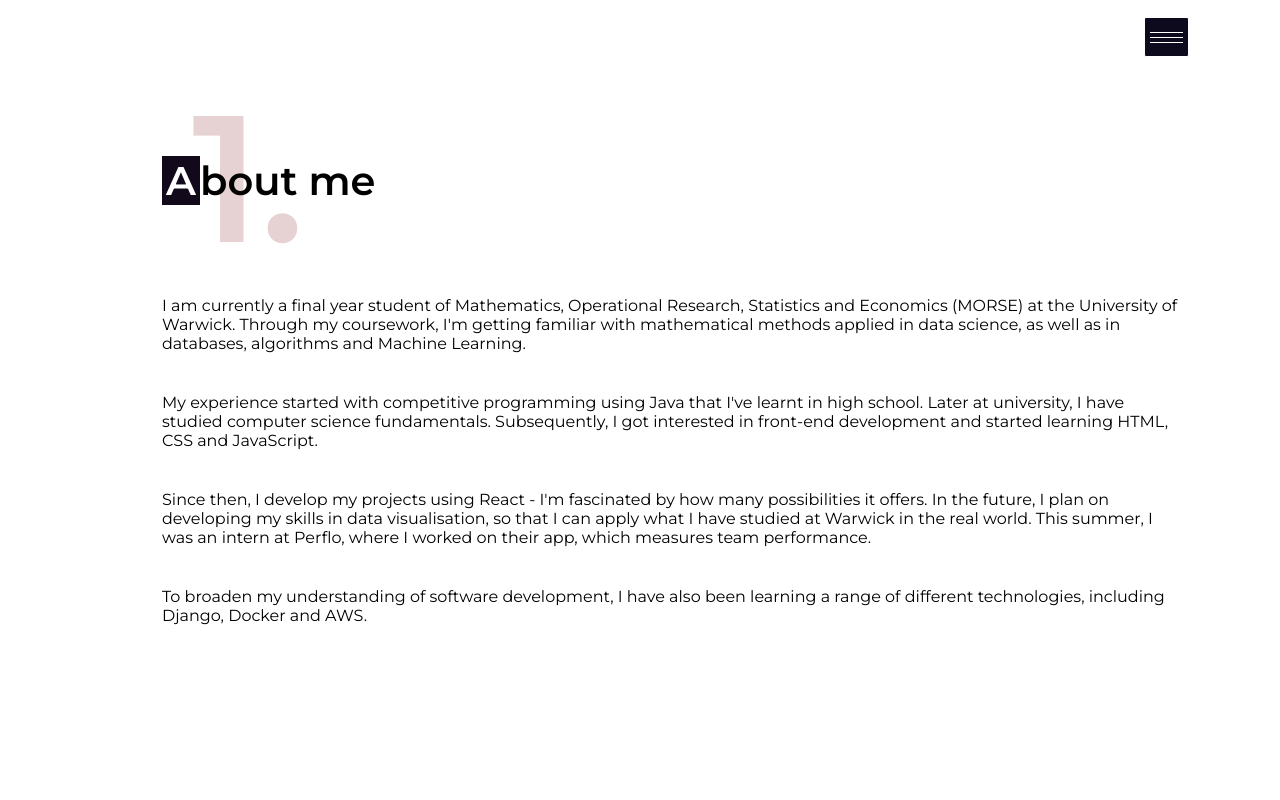
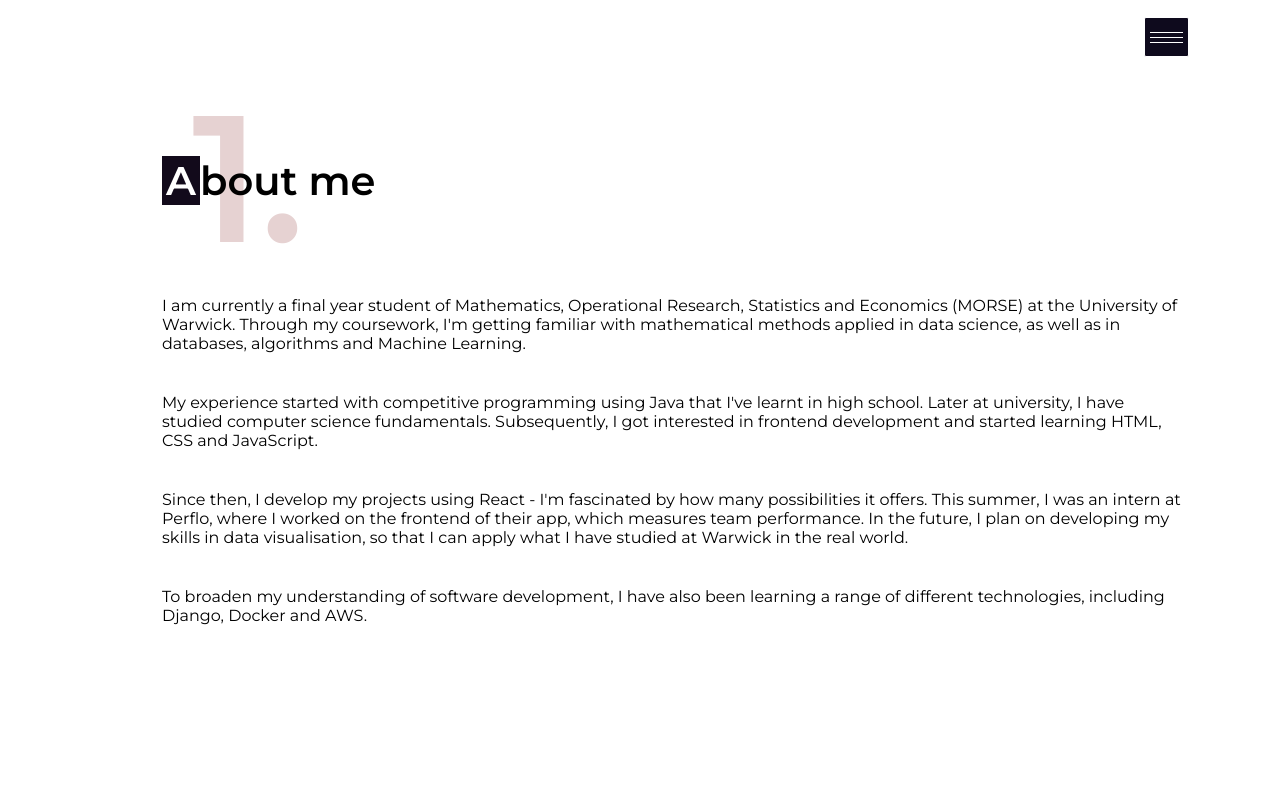
Before and after one commit to MichalKoscinski/Portfolio-Website, a React (Create React App) app: page /sections in a window 1280 px wide. Shown: the top 800 px of the page. Built offline with nearby package versions, Linux system fonts and the light colour scheme; the HTML template or start-up script is replaced by a standard one.

Commit message:
changed aboutme

```diff
--- a/src/components/AboutMe/AboutMe.js
+++ b/src/components/AboutMe/AboutMe.js
@@ -13,10 +13,10 @@ const AboutMe = () => {
                 I am currently a final year student of Mathematics, Operational Research, Statistics and Economics (MORSE) at the University of Warwick. Through my coursework, I'm getting familiar with mathematical methods applied in data science, as well as in databases, algorithms and Machine Learning.
                 </p>
                 <p>
-                My experience started with competitive programming using Java that I've learnt in high school. Later at university, I have studied computer science fundamentals. Subsequently, I got interested in front-end development and started learning HTML, CSS and JavaScript.
+                My experience started with competitive programming using Java that I've learnt in high school. Later at university, I have studied computer science fundamentals. Subsequently, I got interested in frontend development and started learning HTML, CSS and JavaScript.
                 </p>
                 <p>
-                Since then, I develop my projects using React - I'm fascinated by how many possibilities it offers. In the future, I plan on developing my skills in data visualisation, so that I can apply what I have studied at Warwick in the real world. This summer, I was an intern at Perflo, where I worked on their app, which measures team performance.
+                Since then, I develop my projects using React - I'm fascinated by how many possibilities it offers. This summer, I was an intern at Perflo, where I worked on the frontend of their app, which measures team performance. In the future, I plan on developing my skills in data visualisation, so that I can apply what I have studied at Warwick in the real world.
                 </p>
                 <p>
                 To broaden my understanding of software development, I have also been learning a range of different technologies, including Django, Docker and AWS.
```
